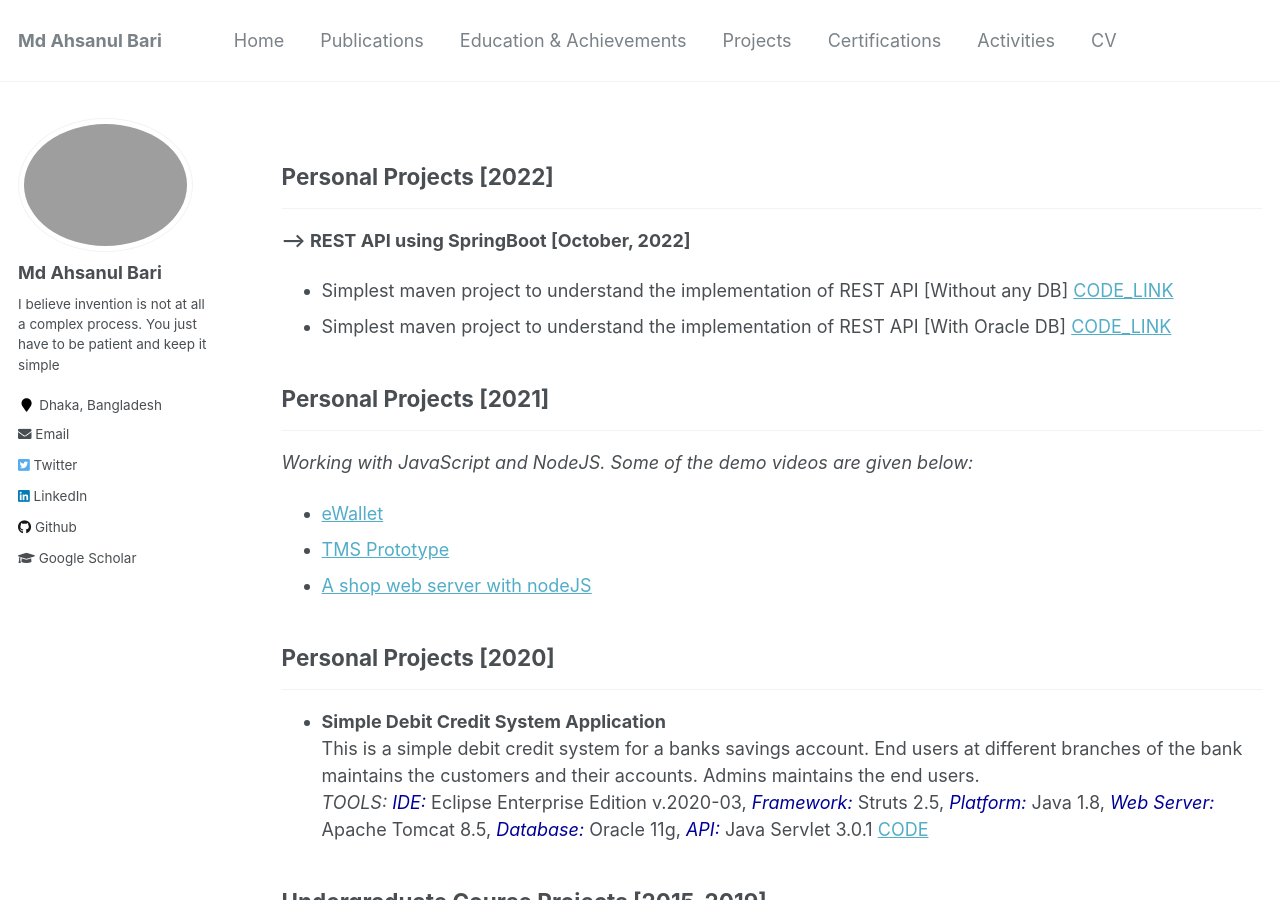
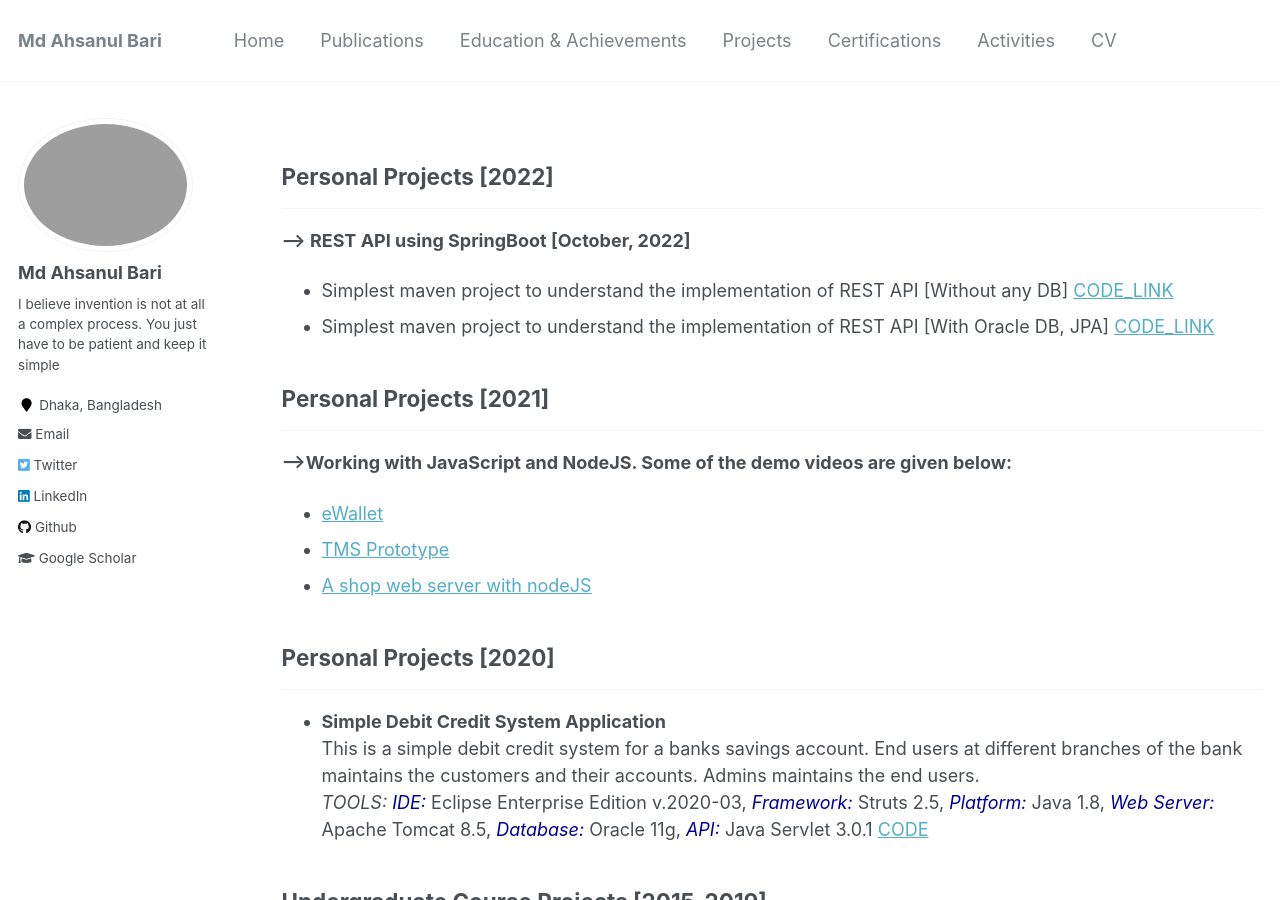
Before and after one commit to AhsanulBariRomi/ahsanul-bari.github.io, a Jekyll site: the page built from _pages/projects.md, in a window 1280 px wide and 900 px high. Built offline with Jekyll 4.4.1, drawn with Linux system fonts in a browser that asks for light colours.

Commit message:
Porject update

```diff
--- a/_pages/projects.md
+++ b/_pages/projects.md
@@ -9,12 +9,12 @@ author_profile: true
 <b>--> REST API using SpringBoot [October, 2022] </b>
 
 - Simplest maven project to understand the implementation of REST API [Without any DB] [CODE_LINK](https://github.com/AhsanulBariRomi/Simple_SpringBoot_REST) <br />
-- Simplest maven project to understand the implementation of REST API [With Oracle DB] [CODE_LINK](https://github.com/AhsanulBariRomi/SpringBoot_REST_withDao)
+- Simplest maven project to understand the implementation of REST API [With Oracle DB, JPA] [CODE_LINK](https://github.com/AhsanulBariRomi/SpringBoot_REST_withDao)
 
 ## Personal Projects [2021]
 
 ---
-*Working with JavaScript and NodeJS. Some of the demo videos are given below:*
+<b>-->Working with JavaScript and NodeJS. Some of the demo videos are given below: </b>
 - [eWallet](https://www.youtube.com/watch?v=RC4LydV7VXs) <br />
 - [TMS Prototype](https://www.youtube.com/watch?v=TfQlj9YMgtM) <br />
 - [A shop web server with nodeJS](https://www.youtube.com/watch?v=FJtUcVkxkIQ)
```
